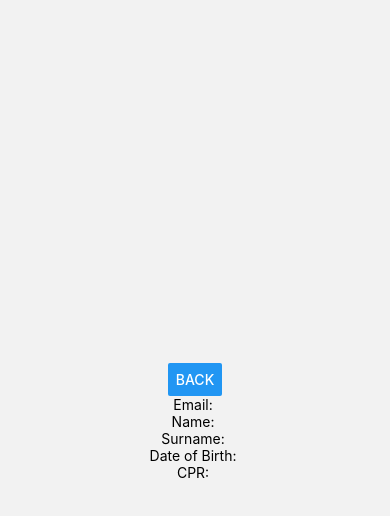
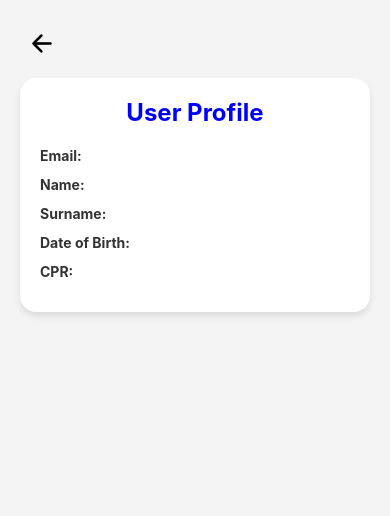
Before and after one commit to AneAltunaa/CarRentalApp, a React Native app: screen /UserProfile in a window 390 px wide. Shown: the top 516 px of the page. Built offline with nearby package versions, Linux system fonts and the light colour scheme.

Commit message:
more changes

```diff
--- a/App.tsx
+++ b/App.tsx
@@ -15,6 +15,7 @@ import {createNativeStackNavigator} from '@react-navigation/native-stack';
 import { createBottomTabNavigator } from '@react-navigation/bottom-tabs';
 import { Ionicons } from '@expo/vector-icons'
 import RentCar from './screens/RentCar';
+import AsyncStorage from '@react-native-async-storage/async-storage';
 import UserProfile from './screens/UserProfile';
 
 const Stack = createNativeStackNavigator();
@@ -33,12 +34,27 @@ const CarStackNavigator = () => {
           headerTitleAlign: 'center',
           headerTitleStyle: { fontSize: 22, fontWeight: 'bold' },
           headerLeft: () => (
-            <Ionicons
-              name="arrow-back"
-              size={26}
-              color="black"
-              style={{ marginLeft: 10 }}
-              onPress={() => navigation.getParent()?.navigate('login')}/>),
+          <TouchableOpacity
+            style={{
+              marginLeft: 10,
+              paddingHorizontal: 12,
+              paddingVertical: 6,
+              backgroundColor: 'black',
+              borderRadius: 8,
+            }}
+            onPress={async () => {
+              // Καθαρίζουμε τον χρήστη
+              await AsyncStorage.removeItem('user');
+              // Πάμε στο login και reset stack
+              navigation.reset({
+                index: 0,
+                routes: [{ name: 'login' }],
+              });
+            }}
+          >
+            <Text style={{ color: 'blue', fontWeight: 'bold' }}>Logout</Text>
+          </TouchableOpacity>
+        ),
           headerRight: () => (
             <TouchableOpacity
               onPress={() => navigation.navigate('UserProfile')}>
@@ -161,8 +177,24 @@ export default function App() {
         <Stack.Screen
         name='login'
         component={login}
-        options={{headerShown:true}
-        }
+        options={({ navigation }) => ({
+          headerShown: true,
+          title: 'Back',
+          headerLeft: () => (
+            <Ionicons
+              name="arrow-back"
+              size={26}
+              color="black"
+              style={{ marginLeft: 10 }}
+              onPress={() => {
+                navigation.reset({
+                  index: 0,
+                  routes: [{ name: 'Home' }],
+                });
+              }}
+              />
+            ),
+          })}
         />
         <Stack.Screen
         name='register'
--- a/screens/UserProfile.tsx
+++ b/screens/UserProfile.tsx
@@ -1,8 +1,64 @@
+// import React, { useEffect, useState } from 'react';
+// import { View, Text, StyleSheet, Button } from 'react-native';
+// import AsyncStorage from '@react-native-async-storage/async-storage';
+// import { getUser, User } from '../data/user';
+// import { useNavigation } from '@react-navigation/native';
+
+// const UserProfile = () => {
+//   const navigation = useNavigation();
+//   const [user, setUser] = useState<User | null>(null);
+//   const [loading, setLoading] = useState(true);
+
+//   const getUserInfo = async () => {
+//     const storedUser = await AsyncStorage.getItem('user');
+//     const parsedUser = storedUser ? JSON.parse(storedUser) : null;
+
+//     if (parsedUser?.email) {
+//       const userInfo = await getUser(parsedUser.email);
+//       setUser(userInfo);
+//     }
+//     setLoading(false);
+//   };
+
+//   useEffect(() => {
+//     getUserInfo();
+//   }, []);
+
+//   if (loading) {
+//     return (
+//       <View style={styles.container}>
+//         <Text>Loading...</Text>
+//       </View>
+//     );
+//   }
+
+//   return (
+//     <View style={styles.container}>
+//       <Button title="Back" onPress={() => navigation.goBack()} />
+//       <Text>Email: {user?.email}</Text>
+//       <Text>Name: {user?.name}</Text>
+//       <Text>Surname: {user?.surname}</Text>
+//       <Text>Date of Birth: {user?.dateOfBirth}</Text>
+//       <Text>CPR: {user?.cpr}</Text>
+//     </View>
+//   );
+// };
+
+// const styles = StyleSheet.create({
+//   container: {
+//     flex: 1,
+//     justifyContent: 'center',
+//     alignItems: 'center',
+//   },
+// });
+
+// export default UserProfile;
 import React, { useEffect, useState } from 'react';
-import { View, Text, StyleSheet, Button } from 'react-native';
+import { View, Text, StyleSheet, TouchableOpacity, ScrollView } from 'react-native';
 import AsyncStorage from '@react-native-async-storage/async-storage';
 import { getUser, User } from '../data/user';
 import { useNavigation } from '@react-navigation/native';
+import { Ionicons } from '@expo/vector-icons';
 
 const UserProfile = () => {
   const navigation = useNavigation();
@@ -26,30 +82,100 @@ const UserProfile = () => {
 
   if (loading) {
     return (
-      <View style={styles.container}>
-        <Text>Loading...</Text>
+      <View style={styles.loadingContainer}>
+        <Text style={styles.loadingText}>Loading...</Text>
       </View>
     );
   }
 
   return (
-    <View style={styles.container}>
-      <Button title="Back" onPress={() => navigation.goBack()} />
-      <Text>Email: {user?.email}</Text>
-      <Text>Name: {user?.name}</Text>
-      <Text>Surname: {user?.surname}</Text>
-      <Text>Date of Birth: {user?.dateOfBirth}</Text>
-      <Text>CPR: {user?.cpr}</Text>
-    </View>
+    <ScrollView contentContainerStyle={styles.container}>
+      {/* Back button */}
+      <TouchableOpacity style={styles.backButton} onPress={() => navigation.goBack()}>
+        <Ionicons name="arrow-back" size={28} color="black" />
+      </TouchableOpacity>
+
+      {/* Profile card */}
+      <View style={styles.card}>
+        <Text style={styles.header}>User Profile</Text>
+        <View style={styles.infoRow}>
+          <Text style={styles.label}>Email:</Text>
+          <Text style={styles.value}>{user?.email}</Text>
+        </View>
+        <View style={styles.infoRow}>
+          <Text style={styles.label}>Name:</Text>
+          <Text style={styles.value}>{user?.name}</Text>
+        </View>
+        <View style={styles.infoRow}>
+          <Text style={styles.label}>Surname:</Text>
+          <Text style={styles.value}>{user?.surname}</Text>
+        </View>
+        <View style={styles.infoRow}>
+          <Text style={styles.label}>Date of Birth:</Text>
+          <Text style={styles.value}>{user?.dateOfBirth}</Text>
+        </View>
+        <View style={styles.infoRow}>
+          <Text style={styles.label}>CPR:</Text>
+          <Text style={styles.value}>{user?.cpr}</Text>
+        </View>
+      </View>
+    </ScrollView>
   );
 };
 
 const styles = StyleSheet.create({
   container: {
+    padding: 20,
+    alignItems: 'center',
+    backgroundColor: '#f4f4f4',
+    minHeight: '100%',
+  },
+  loadingContainer: {
     flex: 1,
     justifyContent: 'center',
     alignItems: 'center',
   },
+  loadingText: {
+    fontSize: 18,
+    color: '#666',
+  },
+  backButton: {
+    alignSelf: 'flex-start',
+    padding: 8,
+    borderRadius: 8,
+    marginBottom: 10,
+  },
+  card: {
+    width: '100%',
+    backgroundColor: '#fff',
+    borderRadius: 16,
+    padding: 20,
+    shadowColor: '#000',
+    shadowOffset: { width: 0, height: 4 },
+    shadowOpacity: 0.1,
+    shadowRadius: 6,
+    elevation: 8,
+  },
+  header: {
+    fontSize: 24,
+    fontWeight: 'bold',
+    marginBottom: 20,
+    color: 'blue',
+    textAlign: 'center',
+  },
+  infoRow: {
+    flexDirection: 'row',
+    marginBottom: 12,
+  },
+  label: {
+    fontWeight: 'bold',
+    flex: 1,
+    color: '#333',
+  },
+  value: {
+    flex: 2,
+    color: '#555',
+  },
 });
 
 export default UserProfile;
```
